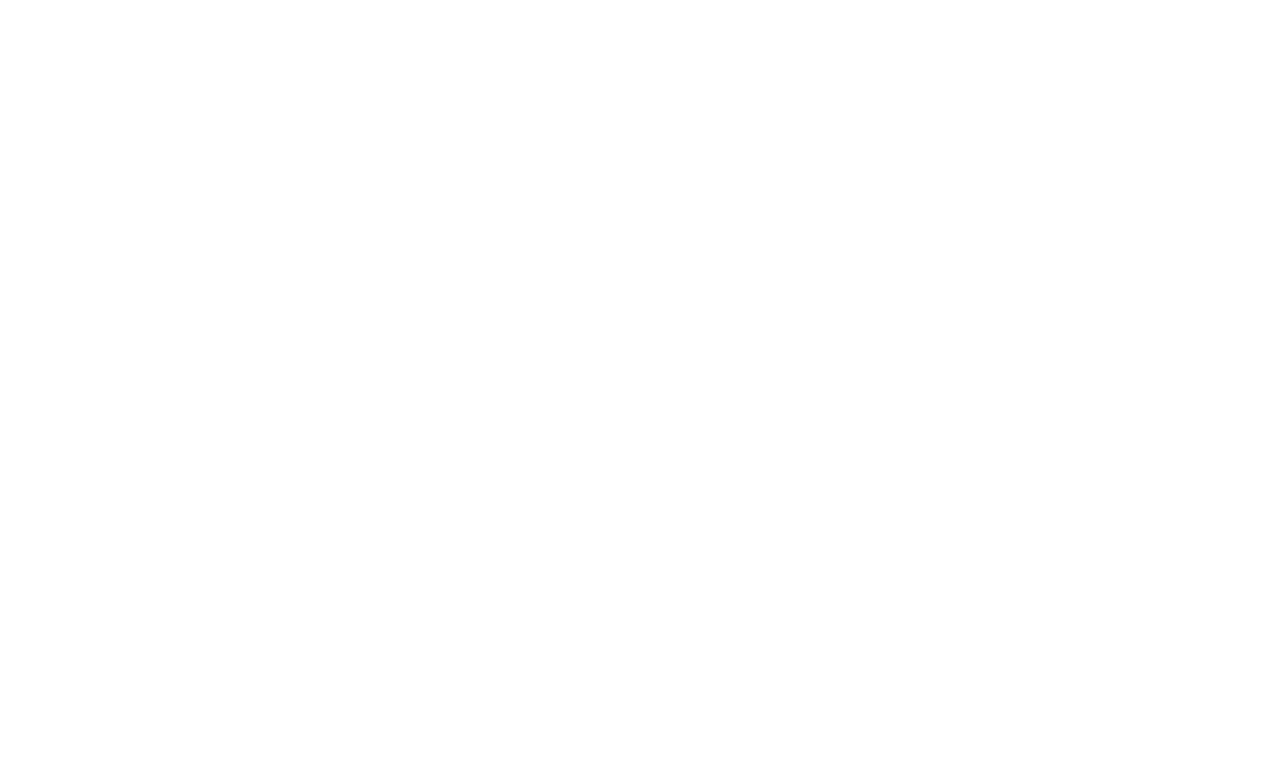
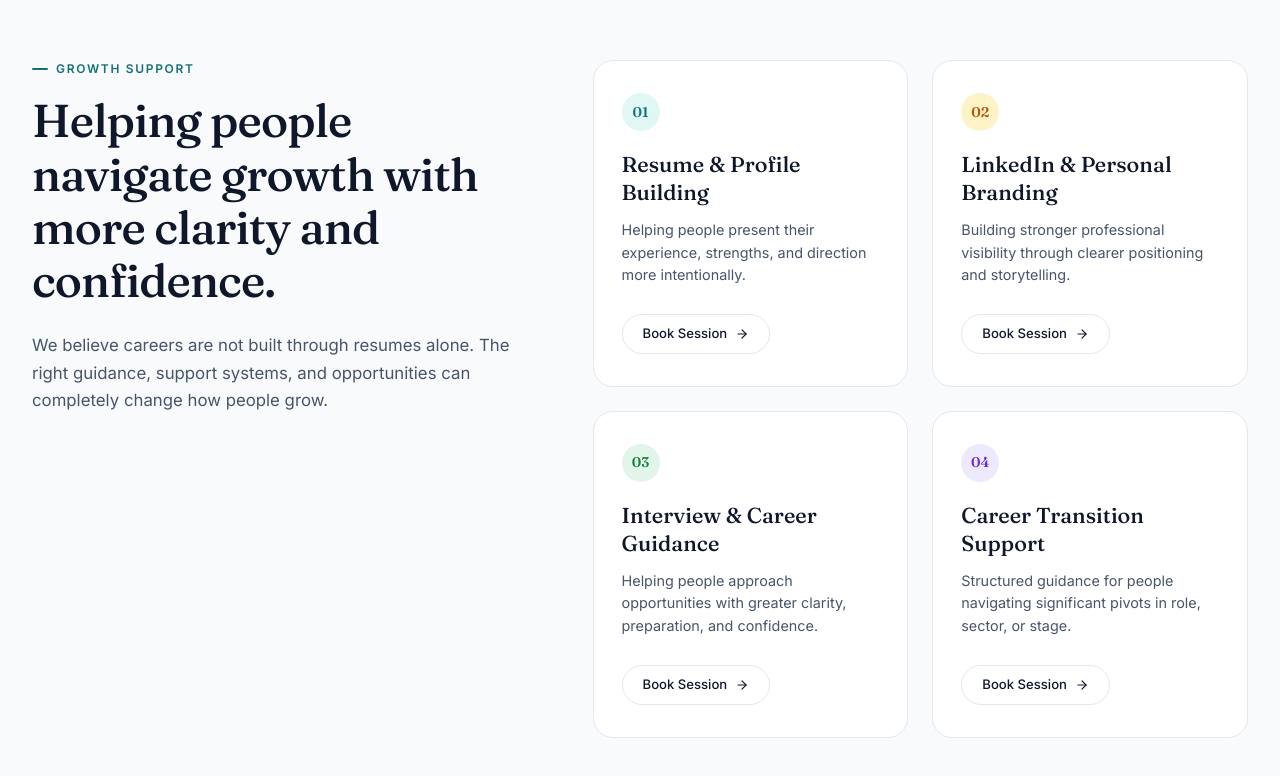
Before and after one commit to SaaiM2005/The-People-Order, a React (Vite) app: page / in a window 1280 px wide. Shown: the part 6327-7103 px from the top of the page. Before the commit the page ends 6291 px from the top, so only its background shows below. Built offline with nearby package versions, Linux system fonts and the light colour scheme.

Commit message:
feat: add Growth Support section

```diff
--- a/src/App.jsx
+++ b/src/App.jsx
@@ -6,6 +6,7 @@
 import OpportunitiesSection from './sections/OpportunitiesSection';
 import ChampionsSection from './sections/ChampionsSection';
 import CommunityInsights from './sections/CommunityInsights';
+import GrowthSupport from './sections/GrowthSupport';
 import Footer from './components/Footer';
 import './App.css';
 
@@ -20,6 +21,7 @@
         <OpportunitiesSection />
         <ChampionsSection />
         <CommunityInsights />
+        <GrowthSupport />
         {/* Additional Figma sections will be added here section by section */}
       </main>
       {/* <Footer /> */}
--- /dev/null
+++ b/src/sections/GrowthSupport.css
@@ -0,0 +1,179 @@
+/* ==========================================================================
+   Growth Support Section Styles
+   ========================================================================== */
+
+.growth-support-section {
+  padding: 96px 0 112px;
+  background-color: #f8fafc;
+}
+
+.growth-support-layout {
+  display: grid;
+  grid-template-columns: 1fr 1.32fr;
+  gap: 64px;
+  align-items: start;
+}
+
+/* =========================================
+   Left Column: Heading & Description
+   ========================================= */
+.growth-support-intro {
+  max-width: 480px;
+}
+
+.growth-support-heading {
+  font-family: var(--font-serif);
+  font-size: clamp(2.4rem, 3.6vw, 3.35rem);
+  font-weight: 500;
+  line-height: 1.16;
+  letter-spacing: -0.02em;
+  color: var(--color-slate-900, #0f172a);
+  margin-bottom: 24px;
+}
+
+.growth-support-desc {
+  font-family: var(--font-sans);
+  font-size: 1.05rem;
+  line-height: 1.65;
+  color: var(--color-slate-600, #475569);
+}
+
+/* =========================================
+   Right Column: 2x2 Service Cards Grid
+   ========================================= */
+.growth-support-grid {
+  display: grid;
+  grid-template-columns: repeat(2, 1fr);
+  gap: 24px;
+}
+
+.growth-card {
+  background-color: #ffffff;
+  border: 1px solid #e2e8f0;
+  border-radius: 20px;
+  padding: 32px 28px;
+  display: flex;
+  flex-direction: column;
+  justify-content: space-between;
+  min-height: 250px;
+  transition: transform 0.25s ease, box-shadow 0.25s ease, border-color 0.25s ease;
+}
+
+.growth-card:hover {
+  transform: translateY(-4px);
+  box-shadow: 0 12px 28px -6px rgba(15, 23, 42, 0.07);
+  border-color: #cbd5e1;
+}
+
+/* Number Badges */
+.growth-number-badge {
+  width: 38px;
+  height: 38px;
+  border-radius: 50%;
+  display: flex;
+  align-items: center;
+  justify-content: center;
+  font-family: var(--font-serif);
+  font-size: 0.88rem;
+  font-weight: 600;
+  margin-bottom: 20px;
+}
+
+.badge-mint {
+  background-color: #e0f7f6;
+  color: #0d7679;
+}
+
+.badge-amber {
+  background-color: #fef3c7;
+  color: #b45309;
+}
+
+.badge-sage {
+  background-color: #e2f5ea;
+  color: #15803d;
+}
+
+.badge-lilac {
+  background-color: #ede9fe;
+  color: #6d28d9;
+}
+
+.growth-card-title {
+  font-family: var(--font-serif);
+  font-size: 1.35rem;
+  font-weight: 500;
+  line-height: 1.3;
+  color: var(--color-slate-900, #0f172a);
+  margin-bottom: 12px;
+}
+
+.growth-card-desc {
+  font-family: var(--font-sans);
+  font-size: 0.9rem;
+  line-height: 1.55;
+  color: var(--color-slate-600, #64748b);
+  margin-bottom: 28px;
+}
+
+/* Action Button */
+.growth-card-btn {
+  display: inline-flex;
+  align-items: center;
+  gap: 8px;
+  border: 1px solid #e2e8f0;
+  border-radius: 9999px;
+  padding: 9px 20px;
+  font-family: var(--font-sans);
+  font-size: 0.82rem;
+  font-weight: 500;
+  color: var(--color-slate-900, #0f172a);
+  background-color: #ffffff;
+  text-decoration: none;
+  width: fit-content;
+  margin-top: auto;
+  transition: all 0.2s ease;
+}
+
+.growth-card-btn:hover {
+  background-color: #f8fafc;
+  border-color: #cbd5e1;
+}
+
+.growth-btn-arrow {
+  transition: transform 0.2s ease;
+}
+
+.growth-card-btn:hover .growth-btn-arrow {
+  transform: translateX(3px);
+}
+
+/* =========================================
+   Responsive Breakpoints
+   ========================================= */
+
+@media (max-width: 1080px) {
+  .growth-support-layout {
+    grid-template-columns: 1fr;
+    gap: 48px;
+  }
+
+  .growth-support-intro {
+    max-width: 100%;
+  }
+}
+
+@media (max-width: 640px) {
+  .growth-support-section {
+    padding: 64px 0 80px;
+  }
+
+  .growth-support-grid {
+    grid-template-columns: 1fr;
+    gap: 18px;
+  }
+
+  .growth-card {
+    padding: 24px 20px;
+  }
+}
--- /dev/null
+++ b/src/sections/GrowthSupport.jsx
@@ -0,0 +1,90 @@
+import React from 'react';
+import { ArrowRight } from 'lucide-react';
+import './GrowthSupport.css';
+
+const servicesData = [
+  {
+    id: 1,
+    number: '01',
+    badgeClass: 'badge-mint',
+    title: 'Resume & Profile Building',
+    description: 'Helping people present their experience, strengths, and direction more intentionally.',
+    link: '#book-resume'
+  },
+  {
+    id: 2,
+    number: '02',
+    badgeClass: 'badge-amber',
+    title: 'LinkedIn & Personal Branding',
+    description: 'Building stronger professional visibility through clearer positioning and storytelling.',
+    link: '#book-linkedin'
+  },
+  {
+    id: 3,
+    number: '03',
+    badgeClass: 'badge-sage',
+    title: 'Interview & Career Guidance',
+    description: 'Helping people approach opportunities with greater clarity, preparation, and confidence.',
+    link: '#book-interview'
+  },
+  {
+    id: 4,
+    number: '04',
+    badgeClass: 'badge-lilac',
+    title: 'Career Transition Support',
+    description: 'Structured guidance for people navigating significant pivots in role, sector, or stage.',
+    link: '#book-transition'
+  }
+];
+
+export default function GrowthSupport() {
+  return (
+    <section className="growth-support-section" id="growth-support">
+      <div className="container">
+        <div className="growth-support-layout">
+
+          {/* Left Column: Heading & Mission */}
+          <div className="growth-support-intro">
+            <div className="section-eyebrow">
+              <span className="eyebrow-dash" />
+              <span className="eyebrow-text">GROWTH SUPPORT</span>
+            </div>
+
+            <h2 className="growth-support-heading">
+              Helping people navigate growth with more clarity and confidence.
+            </h2>
+
+            <p className="growth-support-desc">
+              We believe careers are not built through resumes alone. The right guidance, support systems, and opportunities can completely change how people grow.
+            </p>
+          </div>
+
+          {/* Right Column: 2x2 Service Cards Grid */}
+          <div className="growth-support-grid">
+            {servicesData.map((service) => (
+              <article key={service.id} className="growth-card">
+                <div className={`growth-number-badge ${service.badgeClass}`}>
+                  {service.number}
+                </div>
+
+                <h3 className="growth-card-title">
+                  {service.title}
+                </h3>
+
+                <p className="growth-card-desc">
+                  {service.description}
+                </p>
+
+                <a href={service.link} className="growth-card-btn">
+                  <span>Book Session</span>
+                  <ArrowRight size={14} className="growth-btn-arrow" />
+                </a>
+              </article>
+            ))}
+          </div>
+
+        </div>
+      </div>
+    </section>
+  );
+}
```
